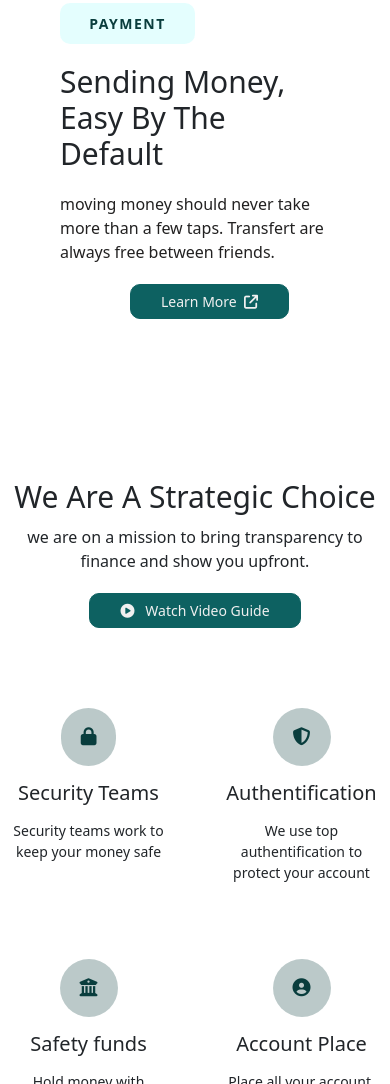
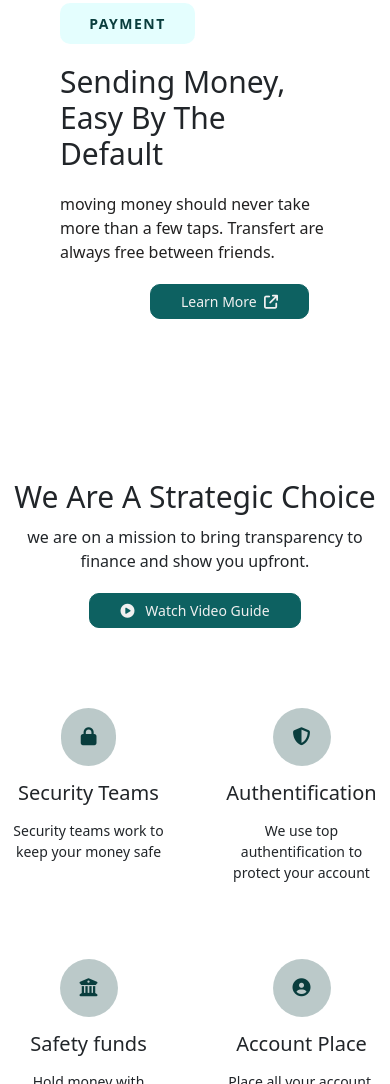
Before and after one commit to nathan-nath/Gold-Money, a plain HTML site: page index.html in a window 390 px wide. Shown: the part 2844-3928 px from the top of the page. Drawn offline with nearby package versions, Linux system fonts and the light colour scheme.

Commit message:
Responsive

```diff
--- a/css/responsive.css
+++ b/css/responsive.css
@@ -175,7 +175,7 @@
     }
 
     .payment-doc .btn-darkgreen {
-        margin-left: 70px;
+        margin-left: 90px !important;
     }
 
     /* Strategy */
```
